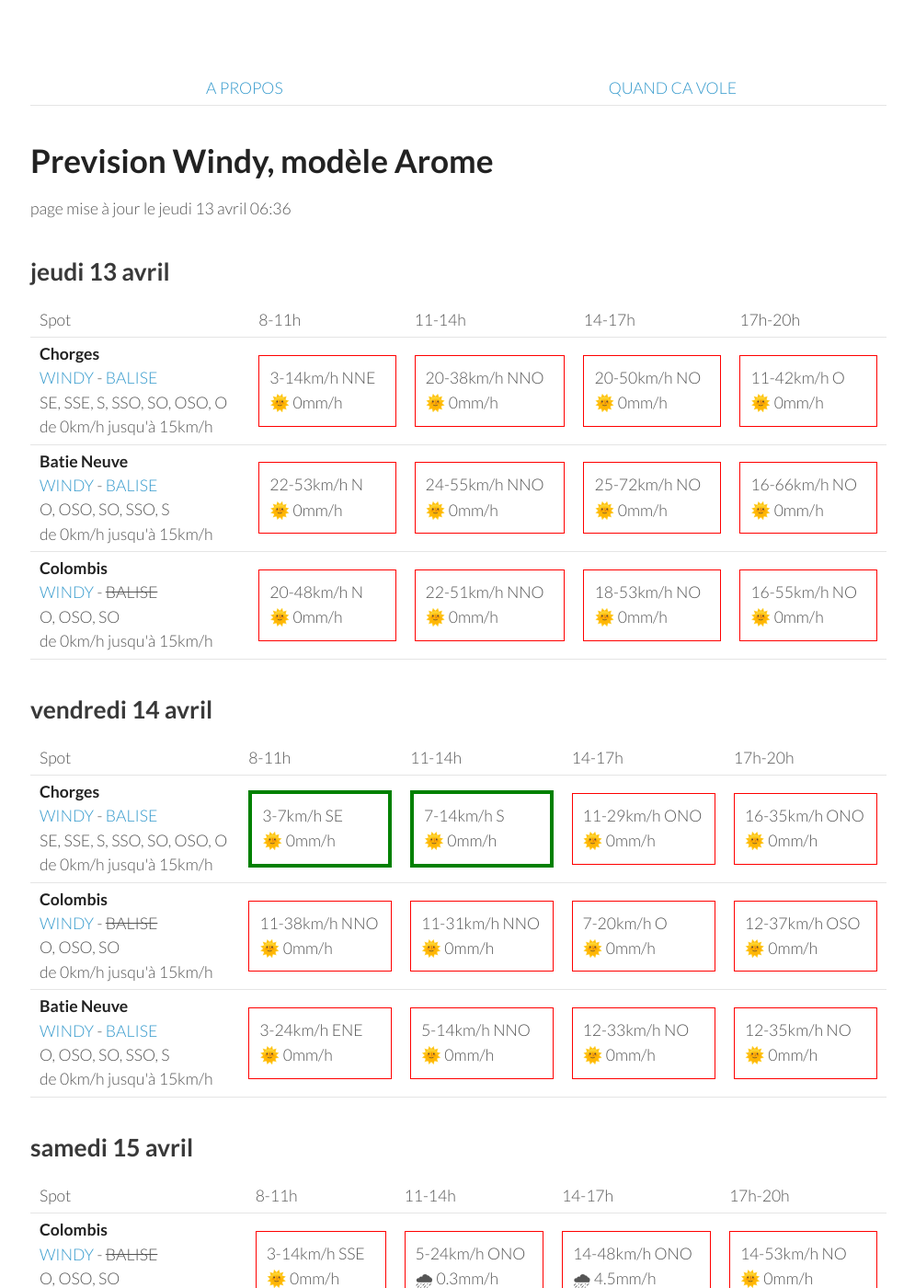
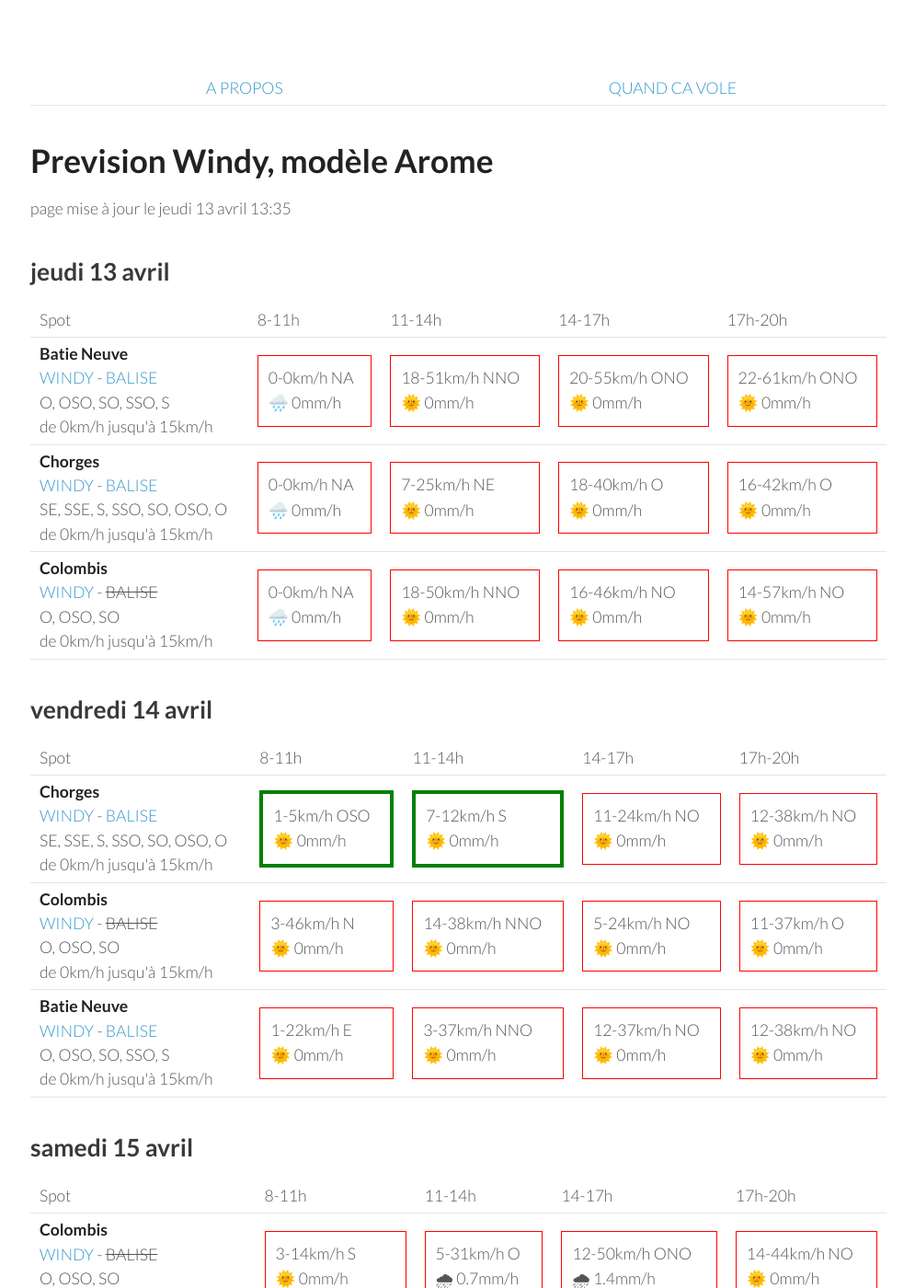
Before and after one commit to parapente-dans-le-nord/parapente-dans-le-nord.github.io, a Jekyll site: the page built from saint_andre.markdown, in a window 1280 px wide and 1400 px high. Shown: the whole window at 92% size, without its empty margins (25-1020 px from the left). Built offline with Jekyll 4.4.1, drawn with Linux system fonts in a browser that asks for light colours; some of the changed text lies outside the part shown.

Commit message:
update index.markdown

```diff
--- a/saint_andre.markdown
+++ b/saint_andre.markdown
@@ -7,7 +7,7 @@ title:  "Tous les spots"
 {: .links}
 
 # Prevision Windy, modèle Arome
-page mise à jour le jeudi 13 avril 06:36
+page mise à jour le jeudi 13 avril 13:35
 
 ## jeudi 13 avril
 
@@ -22,33 +22,30 @@ page mise à jour le jeudi 13 avril 06:36
       <td>17h-20h</td>
     </tr>
 <tr>
-        <td><strong>Chorges</strong><br><a href="https://windy.com/44.578/6.280?44.559,6.262,10">WINDY</a> - <span class=""><a href="https://www.openwindmap.org/PP554">BALISE</a> </span><br> <span class="vent-favorable">SE, SSE, S, SSO, SO, OSO, O</span><br><span class="force-vent">de 0km/h jusqu'à 15km/h</span> </td>
+        <td><strong>Batie Neuve</strong><br><a href="https://windy.com/44.584/6.236?44.559,6.262,10,m:eTtagly">WINDY</a> - <span class=""><a href="https://www.openwindmap.org/PP554">BALISE</a> </span><br> <span class="vent-favorable">O, OSO, SO, SSO, S</span><br><span class="force-vent">de 0km/h jusqu'à 15km/h</span> </td>
 
-            <td><div class="not-flyable"><p>3-14km/h NNE</p><p>🌞 0mm/h</p></div></td>
-            <td><div class="not-flyable"><p>20-38km/h NNO</p><p>🌞 0mm/h</p></div></td>
-            <td><div class="not-flyable"><p>20-50km/h NO</p><p>🌞 0mm/h</p></div></td>
-            <td><div class="not-flyable"><p>11-42km/h O</p><p>🌞 0mm/h</p></div></td>
-
+            <td><div class="not-flyable"><p>0-0km/h NA</p><p>🌧️ 0mm/h</p></div></td>
+            <td><div class="not-flyable"><p>18-51km/h NNO</p><p>🌞 0mm/h</p></div></td>
+            <td><div class="not-flyable"><p>20-55km/h ONO</p><p>🌞 0mm/h</p></div></td>
+            <td><div class="not-flyable"><p>22-61km/h ONO</p><p>🌞 0mm/h</p></div></td>
 
     </tr>
 <tr>
-        <td><strong>Batie Neuve</strong><br><a href="https://windy.com/44.584/6.236?44.559,6.262,10,m:eTtagly">WINDY</a> - <span class=""><a href="https://www.openwindmap.org/PP554">BALISE</a> </span><br> <span class="vent-favorable">O, OSO, SO, SSO, S</span><br><span class="force-vent">de 0km/h jusqu'à 15km/h</span> </td>
+        <td><strong>Chorges</strong><br><a href="https://windy.com/44.578/6.280?44.559,6.262,10">WINDY</a> - <span class=""><a href="https://www.openwindmap.org/PP554">BALISE</a> </span><br> <span class="vent-favorable">SE, SSE, S, SSO, SO, OSO, O</span><br><span class="force-vent">de 0km/h jusqu'à 15km/h</span> </td>
 
-            <td><div class="not-flyable"><p>22-53km/h N</p><p>🌞 0mm/h</p></div></td>
-            <td><div class="not-flyable"><p>24-55km/h NNO</p><p>🌞 0mm/h</p></div></td>
-            <td><div class="not-flyable"><p>25-72km/h NO</p><p>🌞 0mm/h</p></div></td>
-            <td><div class="not-flyable"><p>16-66km/h NO</p><p>🌞 0mm/h</p></div></td>
-
+            <td><div class="not-flyable"><p>0-0km/h NA</p><p>🌧️ 0mm/h</p></div></td>
+            <td><div class="not-flyable"><p>7-25km/h NE</p><p>🌞 0mm/h</p></div></td>
+            <td><div class="not-flyable"><p>18-40km/h O</p><p>🌞 0mm/h</p></div></td>
+            <td><div class="not-flyable"><p>16-42km/h O</p><p>🌞 0mm/h</p></div></td>
 
     </tr>
 <tr>
         <td><strong>Colombis</strong><br><a href="https://windy.com/44.494/6.216?44.559,6.262,10">WINDY</a> - <span class="no-balise"> BALISE </span><br> <span class="vent-favorable">O, OSO, SO</span><br><span class="force-vent">de 0km/h jusqu'à 15km/h</span> </td>
 
-            <td><div class="not-flyable"><p>20-48km/h N</p><p>🌞 0mm/h</p></div></td>
-            <td><div class="not-flyable"><p>22-51km/h NNO</p><p>🌞 0mm/h</p></div></td>
-            <td><div class="not-flyable"><p>18-53km/h NO</p><p>🌞 0mm/h</p></div></td>
-            <td><div class="not-flyable"><p>16-55km/h NO</p><p>🌞 0mm/h</p></div></td>
-
+            <td><div class="not-flyable"><p>0-0km/h NA</p><p>🌧️ 0mm/h</p></div></td>
+            <td><div class="not-flyable"><p>18-50km/h NNO</p><p>🌞 0mm/h</p></div></td>
+            <td><div class="not-flyable"><p>16-46km/h NO</p><p>🌞 0mm/h</p></div></td>
+            <td><div class="not-flyable"><p>14-57km/h NO</p><p>🌞 0mm/h</p></div></td>
 
     </tr>
 
@@ -70,30 +67,30 @@ page mise à jour le jeudi 13 avril 06:36
 <tr>
         <td><strong>Chorges</strong><br><a href="https://windy.com/44.578/6.280?44.559,6.262,10">WINDY</a> - <span class=""><a href="https://www.openwindmap.org/PP554">BALISE</a> </span><br> <span class="vent-favorable">SE, SSE, S, SSO, SO, OSO, O</span><br><span class="force-vent">de 0km/h jusqu'à 15km/h</span> </td>
 
-            <td><div class="flyable"><p>3-7km/h SE</p><p>🌞 0mm/h</p></div></td>
-            <td><div class="flyable"><p>7-14km/h S</p><p>🌞 0mm/h</p></div></td>
-            <td><div class="not-flyable"><p>11-29km/h ONO</p><p>🌞 0mm/h</p></div></td>
-            <td><div class="not-flyable"><p>16-35km/h ONO</p><p>🌞 0mm/h</p></div></td>
+            <td><div class="flyable"><p>1-5km/h OSO</p><p>🌞 0mm/h</p></div></td>
+            <td><div class="flyable"><p>7-12km/h S</p><p>🌞 0mm/h</p></div></td>
+            <td><div class="not-flyable"><p>11-24km/h NO</p><p>🌞 0mm/h</p></div></td>
+            <td><div class="not-flyable"><p>12-38km/h NO</p><p>🌞 0mm/h</p></div></td>
 
 
     </tr>
 <tr>
         <td><strong>Colombis</strong><br><a href="https://windy.com/44.494/6.216?44.559,6.262,10">WINDY</a> - <span class="no-balise"> BALISE </span><br> <span class="vent-favorable">O, OSO, SO</span><br><span class="force-vent">de 0km/h jusqu'à 15km/h</span> </td>
 
-            <td><div class="not-flyable"><p>11-38km/h NNO</p><p>🌞 0mm/h</p></div></td>
-            <td><div class="not-flyable"><p>11-31km/h NNO</p><p>🌞 0mm/h</p></div></td>
-            <td><div class="not-flyable"><p>7-20km/h O</p><p>🌞 0mm/h</p></div></td>
-            <td><div class="not-flyable"><p>12-37km/h OSO</p><p>🌞 0mm/h</p></div></td>
+            <td><div class="not-flyable"><p>3-46km/h N</p><p>🌞 0mm/h</p></div></td>
+            <td><div class="not-flyable"><p>14-38km/h NNO</p><p>🌞 0mm/h</p></div></td>
+            <td><div class="not-flyable"><p>5-24km/h NO</p><p>🌞 0mm/h</p></div></td>
+            <td><div class="not-flyable"><p>11-37km/h O</p><p>🌞 0mm/h</p></div></td>
 
 
     </tr>
 <tr>
         <td><strong>Batie Neuve</strong><br><a href="https://windy.com/44.584/6.236?44.559,6.262,10,m:eTtagly">WINDY</a> - <span class=""><a href="https://www.openwindmap.org/PP554">BALISE</a> </span><br> <span class="vent-favorable">O, OSO, SO, SSO, S</span><br><span class="force-vent">de 0km/h jusqu'à 15km/h</span> </td>
 
-            <td><div class="not-flyable"><p>3-24km/h ENE</p><p>🌞 0mm/h</p></div></td>
-            <td><div class="not-flyable"><p>5-14km/h NNO</p><p>🌞 0mm/h</p></div></td>
-            <td><div class="not-flyable"><p>12-33km/h NO</p><p>🌞 0mm/h</p></div></td>
-            <td><div class="not-flyable"><p>12-35km/h NO</p><p>🌞 0mm/h</p></div></td>
+            <td><div class="not-flyable"><p>1-22km/h E</p><p>🌞 0mm/h</p></div></td>
+            <td><div class="not-flyable"><p>3-37km/h NNO</p><p>🌞 0mm/h</p></div></td>
+            <td><div class="not-flyable"><p>12-37km/h NO</p><p>🌞 0mm/h</p></div></td>
+            <td><div class="not-flyable"><p>12-38km/h NO</p><p>🌞 0mm/h</p></div></td>
 
 
     </tr>
@@ -116,30 +113,30 @@ page mise à jour le jeudi 13 avril 06:36
 <tr>
         <td><strong>Colombis</strong><br><a href="https://windy.com/44.494/6.216?44.559,6.262,10">WINDY</a> - <span class="no-balise"> BALISE </span><br> <span class="vent-favorable">O, OSO, SO</span><br><span class="force-vent">de 0km/h jusqu'à 15km/h</span> </td>
 
-            <td><div class="not-flyable"><p>3-14km/h SSE</p><p>🌞 0mm/h</p></div></td>
-            <td><div class="not-flyable"><p>5-24km/h ONO</p><p>🌧 0.3mm/h</p></div></td>
-            <td><div class="not-flyable"><p>14-48km/h ONO</p><p>🌧 4.5mm/h</p></div></td>
-            <td><div class="not-flyable"><p>14-53km/h NO</p><p>🌞 0mm/h</p></div></td>
+            <td><div class="not-flyable"><p>3-14km/h S</p><p>🌞 0mm/h</p></div></td>
+            <td><div class="not-flyable"><p>5-31km/h O</p><p>🌧 0.7mm/h</p></div></td>
+            <td><div class="not-flyable"><p>12-50km/h ONO</p><p>🌧 1.4mm/h</p></div></td>
+            <td><div class="not-flyable"><p>14-44km/h NO</p><p>🌞 0mm/h</p></div></td>
 
 
     </tr>
 <tr>
         <td><strong>Batie Neuve</strong><br><a href="https://windy.com/44.584/6.236?44.559,6.262,10,m:eTtagly">WINDY</a> - <span class=""><a href="https://www.openwindmap.org/PP554">BALISE</a> </span><br> <span class="vent-favorable">O, OSO, SO, SSO, S</span><br><span class="force-vent">de 0km/h jusqu'à 15km/h</span> </td>
 
-            <td><div class="not-flyable"><p>1-18km/h SO</p><p>🌞 0mm/h</p></div></td>
-            <td><div class="not-flyable"><p>7-27km/h ONO</p><p>🌞 0mm/h</p></div></td>
-            <td><div class="not-flyable"><p>14-55km/h NO</p><p>🌧 1.5mm/h</p></div></td>
-            <td><div class="not-flyable"><p>12-59km/h NNO</p><p>🌞 0mm/h</p></div></td>
+            <td><div class="not-flyable"><p>1-16km/h OSO</p><p>🌞 0mm/h</p></div></td>
+            <td><div class="not-flyable"><p>7-40km/h O</p><p>🌧 0.3mm/h</p></div></td>
+            <td><div class="not-flyable"><p>11-57km/h NO</p><p>🌧 0.9mm/h</p></div></td>
+            <td><div class="not-flyable"><p>11-46km/h NO</p><p>🌞 0mm/h</p></div></td>
 
 
     </tr>
 <tr>
         <td><strong>Chorges</strong><br><a href="https://windy.com/44.578/6.280?44.559,6.262,10">WINDY</a> - <span class=""><a href="https://www.openwindmap.org/PP554">BALISE</a> </span><br> <span class="vent-favorable">SE, SSE, S, SSO, SO, OSO, O</span><br><span class="force-vent">de 0km/h jusqu'à 15km/h</span> </td>
 
-            <td><div class="not-flyable"><p>1-18km/h SSO</p><p>🌞 0mm/h</p></div></td>
-            <td><div class="not-flyable"><p>5-27km/h O</p><p>🌧 0.2mm/h</p></div></td>
-            <td><div class="not-flyable"><p>12-53km/h ONO</p><p>🌧 1mm/h</p></div></td>
-            <td><div class="not-flyable"><p>11-55km/h NNO</p><p>🌞 0mm/h</p></div></td>
+            <td><div class="not-flyable"><p>1-16km/h SO</p><p>🌞 0mm/h</p></div></td>
+            <td><div class="not-flyable"><p>7-38km/h O</p><p>🌧 0.2mm/h</p></div></td>
+            <td><div class="not-flyable"><p>9-51km/h ONO</p><p>🌧 0.7mm/h</p></div></td>
+            <td><div class="not-flyable"><p>9-40km/h NO</p><p>🌞 0mm/h</p></div></td>
 
 
     </tr>
@@ -162,29 +159,29 @@ page mise à jour le jeudi 13 avril 06:36
 <tr>
         <td><strong>Colombis</strong><br><a href="https://windy.com/44.494/6.216?44.559,6.262,10">WINDY</a> - <span class="no-balise"> BALISE </span><br> <span class="vent-favorable">O, OSO, SO</span><br><span class="force-vent">de 0km/h jusqu'à 15km/h</span> </td>
 
-            <td><div class="not-flyable"><p>0-14km/h SSE</p><p>🌞 0mm/h</p></div></td>
-            <td><div class="not-flyable"><p>7-24km/h NO</p><p>🌞 0mm/h</p></div></td>
-            <td><div class="not-flyable"><p>11-33km/h NO</p><p>🌞 0mm/h</p></div></td>
-            <td><div class="not-flyable"><p>12-38km/h NO</p><p>🌞 0mm/h</p></div></td>
+            <td><div class="not-flyable"><p>1-14km/h NNE</p><p>🌞 0mm/h</p></div></td>
+            <td><div class="not-flyable"><p>5-24km/h NO</p><p>🌞 0mm/h</p></div></td>
+            <td><div class="not-flyable"><p>11-35km/h NO</p><p>🌞 0mm/h</p></div></td>
+            <td><div class="not-flyable"><p>12-40km/h ONO</p><p>🌞 0mm/h</p></div></td>
 
 
     </tr>
 <tr>
         <td><strong>Batie Neuve</strong><br><a href="https://windy.com/44.584/6.236?44.559,6.262,10,m:eTtagly">WINDY</a> - <span class=""><a href="https://www.openwindmap.org/PP554">BALISE</a> </span><br> <span class="vent-favorable">O, OSO, SO, SSO, S</span><br><span class="force-vent">de 0km/h jusqu'à 15km/h</span> </td>
 
-            <td><div class="not-flyable"><p>3-25km/h NNO</p><p>🌞 0mm/h</p></div></td>
-            <td><div class="not-flyable"><p>3-24km/h NO</p><p>🌞 0mm/h</p></div></td>
+            <td><div class="not-flyable"><p>3-20km/h N</p><p>🌞 0mm/h</p></div></td>
+            <td><div class="not-flyable"><p>5-27km/h NO</p><p>🌞 0mm/h</p></div></td>
             <td><div class="not-flyable"><p>7-33km/h NO</p><p>🌞 0mm/h</p></div></td>
-            <td><div class="not-flyable"><p>11-38km/h NNO</p><p>🌞 0mm/h</p></div></td>
+            <td><div class="not-flyable"><p>11-38km/h NO</p><p>🌞 0mm/h</p></div></td>
 
 
     </tr>
 <tr>
         <td><strong>Chorges</strong><br><a href="https://windy.com/44.578/6.280?44.559,6.262,10">WINDY</a> - <span class=""><a href="https://www.openwindmap.org/PP554">BALISE</a> </span><br> <span class="vent-favorable">SE, SSE, S, SSO, SO, OSO, O</span><br><span class="force-vent">de 0km/h jusqu'à 15km/h</span> </td>
 
-            <td><div class="not-flyable"><p>1-25km/h NNE</p><p>🌞 0mm/h</p></div></td>
-            <td><div class="not-flyable"><p>1-24km/h NNO</p><p>🌞 0mm/h</p></div></td>
-            <td><div class="not-flyable"><p>5-31km/h NO</p><p>🌞 0mm/h</p></div></td>
+            <td><div class="not-flyable"><p>3-22km/h NNE</p><p>🌞 0mm/h</p></div></td>
+            <td><div class="not-flyable"><p>3-27km/h NO</p><p>🌞 0mm/h</p></div></td>
+            <td><div class="not-flyable"><p>5-29km/h NO</p><p>🌞 0mm/h</p></div></td>
             <td><div class="not-flyable"><p>7-35km/h NNO</p><p>🌞 0mm/h</p></div></td>
 
 
@@ -208,30 +205,30 @@ page mise à jour le jeudi 13 avril 06:36
 <tr>
         <td><strong>Batie Neuve</strong><br><a href="https://windy.com/44.584/6.236?44.559,6.262,10,m:eTtagly">WINDY</a> - <span class=""><a href="https://www.openwindmap.org/PP554">BALISE</a> </span><br> <span class="vent-favorable">O, OSO, SO, SSO, S</span><br><span class="force-vent">de 0km/h jusqu'à 15km/h</span> </td>
 
-            <td><div class="not-flyable"><p>3-25km/h NNE</p><p>🌞 0mm/h</p></div></td>
-            <td><div class="not-flyable"><p>0-25km/h ESE</p><p>🌞 0mm/h</p></div></td>
-            <td><div class="not-flyable"><p>5-25km/h ENE</p><p>🌞 0mm/h</p></div></td>
-            <td><div class="not-flyable"><p>5-25km/h NNE</p><p>🌧 0.2mm/h</p></div></td>
+            <td><div class="not-flyable"><p>3-16km/h NNE</p><p>🌞 0mm/h</p></div></td>
+            <td><div class="not-flyable"><p>1-22km/h OSO</p><p>🌞 0mm/h</p></div></td>
+            <td><div class="not-flyable"><p>1-22km/h ESE</p><p>🌞 0mm/h</p></div></td>
+            <td><div class="not-flyable"><p>3-27km/h ONO</p><p>🌞 0mm/h</p></div></td>
 
 
     </tr>
 <tr>
         <td><strong>Colombis</strong><br><a href="https://windy.com/44.494/6.216?44.559,6.262,10">WINDY</a> - <span class="no-balise"> BALISE </span><br> <span class="vent-favorable">O, OSO, SO</span><br><span class="force-vent">de 0km/h jusqu'à 15km/h</span> </td>
 
-            <td><div class="not-flyable"><p>3-20km/h E</p><p>🌞 0mm/h</p></div></td>
-            <td><div class="not-flyable"><p>1-18km/h NE</p><p>🌞 0mm/h</p></div></td>
-            <td><div class="not-flyable"><p>9-29km/h ENE</p><p>🌞 0mm/h</p></div></td>
-            <td><div class="not-flyable"><p>5-29km/h NNE</p><p>🌞 0mm/h</p></div></td>
+            <td><div class="not-flyable"><p>3-16km/h ENE</p><p>🌞 0mm/h</p></div></td>
+            <td><div class="not-flyable"><p>3-18km/h NNO</p><p>🌞 0mm/h</p></div></td>
+            <td><div class="not-flyable"><p>1-20km/h NE</p><p>🌞 0mm/h</p></div></td>
+            <td><div class="not-flyable"><p>5-24km/h ONO</p><p>🌞 0mm/h</p></div></td>
 
 
     </tr>
 <tr>
         <td><strong>Chorges</strong><br><a href="https://windy.com/44.578/6.280?44.559,6.262,10">WINDY</a> - <span class=""><a href="https://www.openwindmap.org/PP554">BALISE</a> </span><br> <span class="vent-favorable">SE, SSE, S, SSO, SO, OSO, O</span><br><span class="force-vent">de 0km/h jusqu'à 15km/h</span> </td>
 
-            <td><div class="not-flyable"><p>5-29km/h NE</p><p>🌞 0mm/h</p></div></td>
-            <td><div class="not-flyable"><p>3-31km/h ENE</p><p>🌞 0mm/h</p></div></td>
-            <td><div class="not-flyable"><p>7-31km/h ENE</p><p>🌞 0mm/h</p></div></td>
-            <td><div class="not-flyable"><p>5-29km/h NNE</p><p>🌧 0.2mm/h</p></div></td>
+            <td><div class="not-flyable"><p>5-22km/h NE</p><p>🌞 0mm/h</p></div></td>
+            <td><div class="not-flyable"><p>0-25km/h S</p><p>🌞 0mm/h</p></div></td>
+            <td><div class="not-flyable"><p>3-25km/h E</p><p>🌞 0mm/h</p></div></td>
+            <td><div class="not-flyable"><p>1-29km/h ONO</p><p>🌞 0mm/h</p></div></td>
 
 
     </tr>
@@ -239,3 +236,49 @@ page mise à jour le jeudi 13 avril 06:36
 </tbody>
 </table>
 {:/}
+## mardi 18 avril
+
+{::nomarkdown}
+<table>
+  <tbody>
+    <tr>
+      <td>Spot</td>
+      <td>8-11h</td>
+      <td>11-14h</td>
+      <td>14-17h</td>
+      <td>17h-20h</td>
+    </tr>
+<tr>
+        <td><strong>Colombis</strong><br><a href="https://windy.com/44.494/6.216?44.559,6.262,10">WINDY</a> - <span class="no-balise"> BALISE </span><br> <span class="vent-favorable">O, OSO, SO</span><br><span class="force-vent">de 0km/h jusqu'à 15km/h</span> </td>
+
+            <td><div class="not-flyable"><p>3-18km/h E</p><p>🌞 0mm/h</p></div></td>
+            <td><div class="not-flyable"><p>1-18km/h NNO</p><p>🌞 0mm/h</p></div></td>
+            <td><div class="not-flyable"><p>5-22km/h O</p><p>🌞 0mm/h</p></div></td>
+            <td><div class="not-flyable"><p>9-27km/h NNO</p><p>🌞 0mm/h</p></div></td>
+
+
+    </tr>
+<tr>
+        <td><strong>Batie Neuve</strong><br><a href="https://windy.com/44.584/6.236?44.559,6.262,10,m:eTtagly">WINDY</a> - <span class=""><a href="https://www.openwindmap.org/PP554">BALISE</a> </span><br> <span class="vent-favorable">O, OSO, SO, SSO, S</span><br><span class="force-vent">de 0km/h jusqu'à 15km/h</span> </td>
+
+            <td><div class="not-flyable"><p>3-16km/h NE</p><p>🌞 0mm/h</p></div></td>
+            <td><div class="not-flyable"><p>3-20km/h SSO</p><p>🌞 0mm/h</p></div></td>
+            <td><div class="not-flyable"><p>5-27km/h OSO</p><p>🌧 0.4mm/h</p></div></td>
+            <td><div class="not-flyable"><p>5-25km/h NNO</p><p>🌧 1.3mm/h</p></div></td>
+
+
+    </tr>
+<tr>
+        <td><strong>Chorges</strong><br><a href="https://windy.com/44.578/6.280?44.559,6.262,10">WINDY</a> - <span class=""><a href="https://www.openwindmap.org/PP554">BALISE</a> </span><br> <span class="vent-favorable">SE, SSE, S, SSO, SO, OSO, O</span><br><span class="force-vent">de 0km/h jusqu'à 15km/h</span> </td>
+
+            <td><div class="not-flyable"><p>3-18km/h ENE</p><p>🌞 0mm/h</p></div></td>
+            <td><div class="not-flyable"><p>3-20km/h SSO</p><p>🌞 0mm/h</p></div></td>
+            <td><div class="not-flyable"><p>5-27km/h OSO</p><p>🌧 0.5mm/h</p></div></td>
+            <td><div class="not-flyable"><p>5-27km/h NO</p><p>🌧 0.9mm/h</p></div></td>
+
+
+    </tr>
+
+</tbody>
+</table>
+{:/}
```
